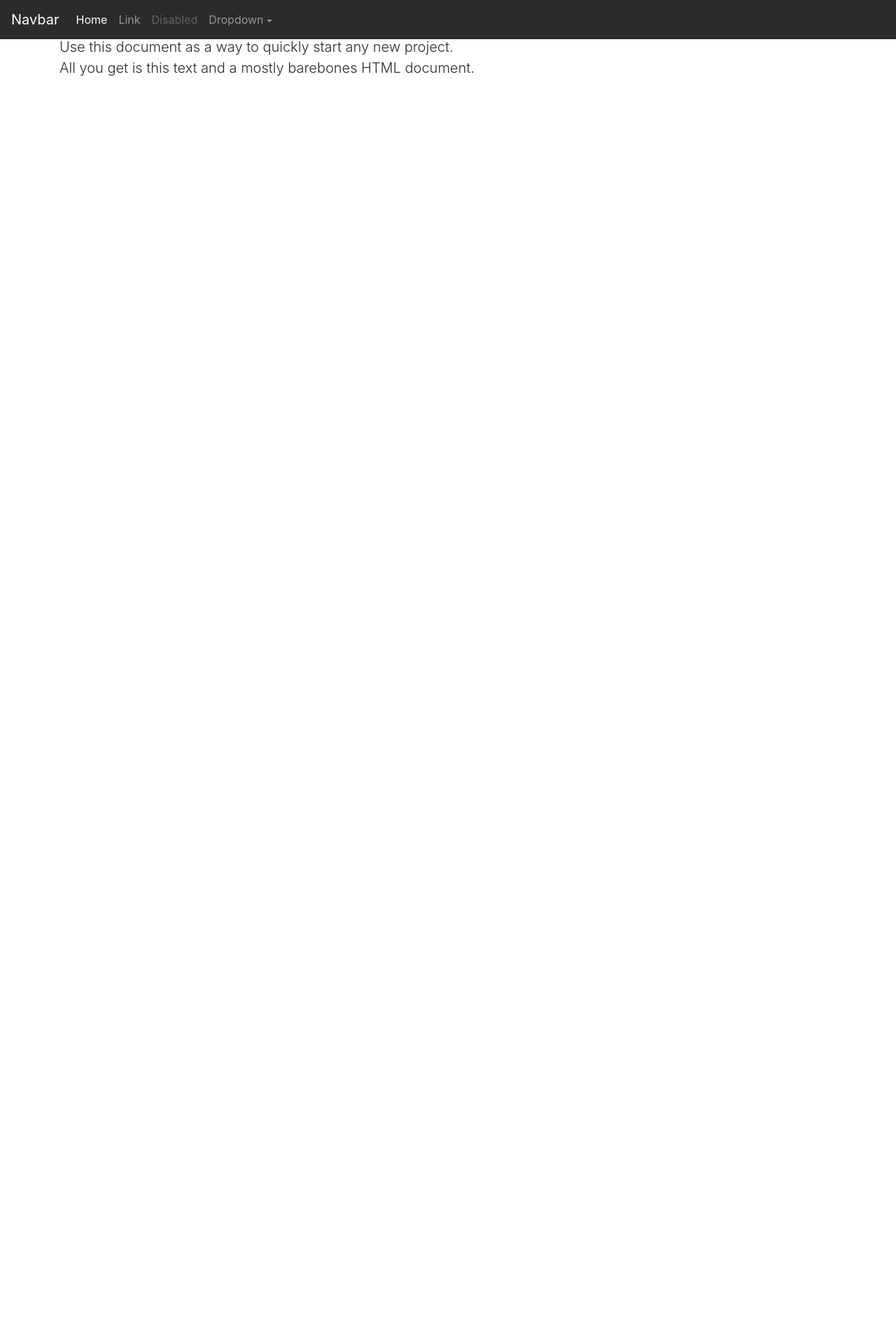
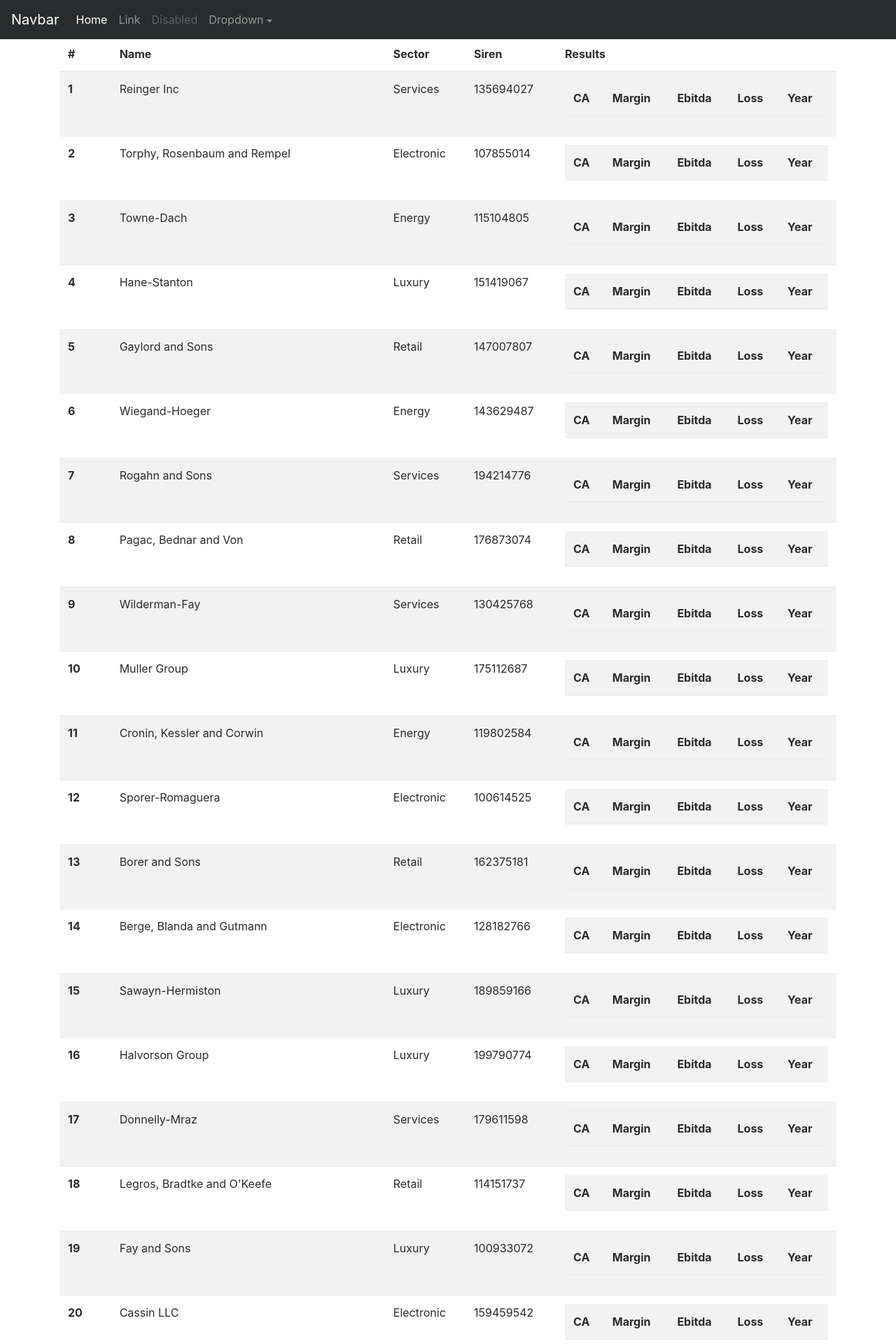
Before and after one commit to pythonmentor/nicolas-test-django, a Django app: page / in a window 1280 px wide. Shown: the top 1920 px of the page at 70% size. Before the commit the page ends 109 px from the top, so only its background shows below. Run offline with Django 3.2, Linux system fonts and the light colour scheme; data comes from the database, SQL or seed files in the repository; both versions use the stored data as it was after the commit; lists and menus that the app fills with data are empty; parts of the project's set-up code (start-up, migrations or seed data) failed here and were passed over; some libraries are stand-ins or nearby versions.

Commit message:
inject json file into sqlite database and update index.html template

```diff
--- a/company/templates/index.html
+++ b/company/templates/index.html
@@ -1,9 +1,61 @@
 {% extends "base.html" %}
 
 {% block content %}
-   <div class="starter-template">
-        <h1>Bootstrap starter template</h1>
-        <p class="lead">Use this document as a way to quickly start any new project.<br> All you get is this text and a mostly barebones HTML document.</p>
-      </div>
+  <div class="row">
+    <div class="col-md-12">
+      <h1 class="text-center">List of Companies</h1>
+        <table class="table table-striped">
+          <thead>
+            <tr>
+              <th scope="col">#</th>
+              <th scope="col">Name</th>
+              <th scope="col">Sector</th>
+              <th scope="col">Siren</th>
+              <th scope="col">Results</th>
+            </tr>
+          </thead>
+          <tbody>
+            {% if companies %}
+              {% for companie in companies %}
+                <tr>
+                  <th scope="row"> {{ companie.id }} </th>
+                  <td> {{ companie.name }} </td>
+                  <td> {{ companie.sector }} </td>
+                  <td> {{ companie.siren }} </td>
+                  <td>
+                    <table class="table">
+                      <thead>
+                        <tr>
+                          <th scope="col">CA</th>
+                          <th scope="col">Margin</th>
+                          <th scope="col">Ebitda</th>
+                          <th scope="col">Loss</th>
+                          <th scope="col">Year</th>
+                        </tr>
+                      </thead>
+                      <tbody>
+                        {% for result in companie.results %}
+                          <tr>
+                            <td> ca </td>
+                            <td> margin</td>
+                            <td> ebitda</td>
+                            <td> loss </td>
+                            <td> year </td>
+                          </tr>
+                        {% endfor %}
+                      </tbody>
+                    </table>
+                  </td>
+                </tr>
+              {% endfor %}
+              {% else %}
+                <tr>
+                  <td colspan="3"> No companies yet </td>
+                </tr>
+            {% endif %}
+          </tbody>
+        </table>
+    </div>
+</div>
 
 {% endblock content %}
--- a/company/views.py
+++ b/company/views.py
@@ -1,7 +1,20 @@
 # -*- coding: utf-8 -*-
 from __future__ import unicode_literals
+from django.shortcuts import render
+from .models import Company
+import json
 
-from django.shortcuts import render
+with open('mock_data.json', 'r') as f:
+    companies = json.load(f)
+    for company_data in companies:
+        company = Company.create(**company_data)
+
 
 def index(request):
-	return render(request, 'index.html', {})
+    companies = Company.objects.all()
+
+    context = {
+        "companies": companies
+    }
+
+    return render(request, 'index.html', context)
```
Also changed, not shown: db.sqlite3.
